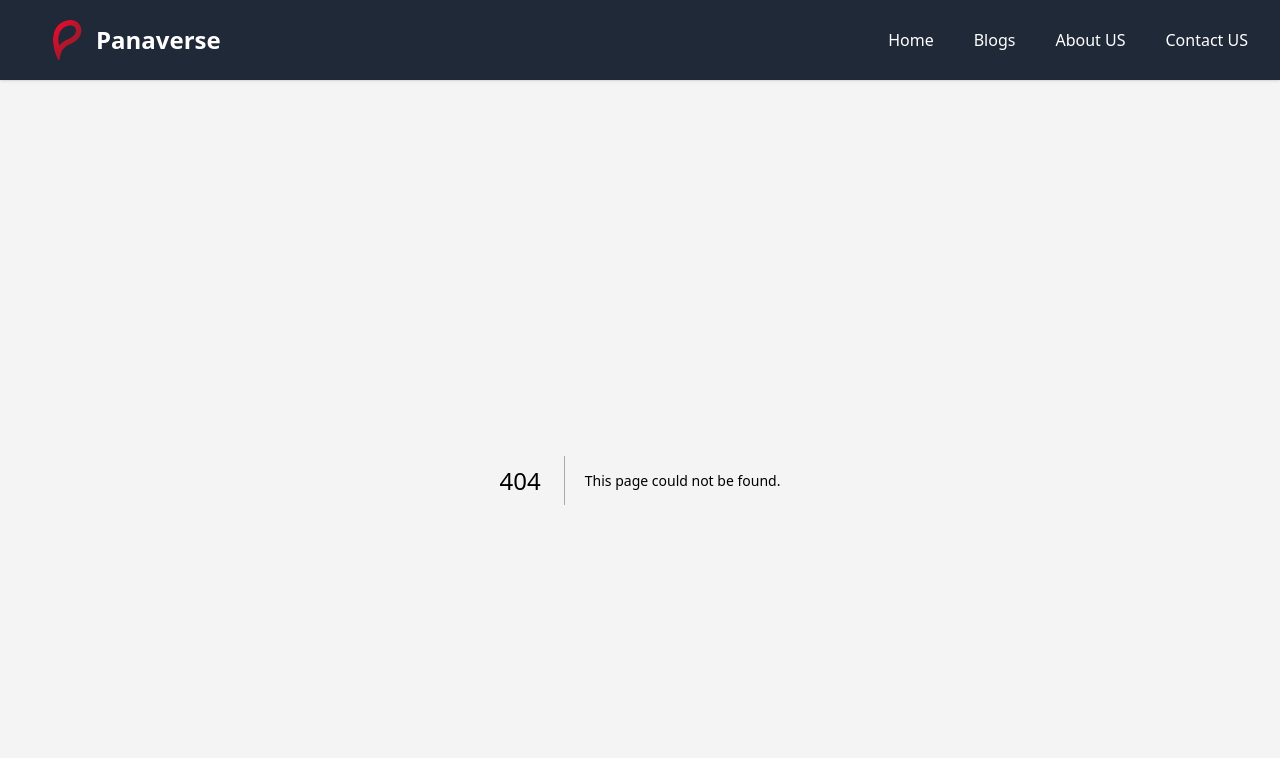
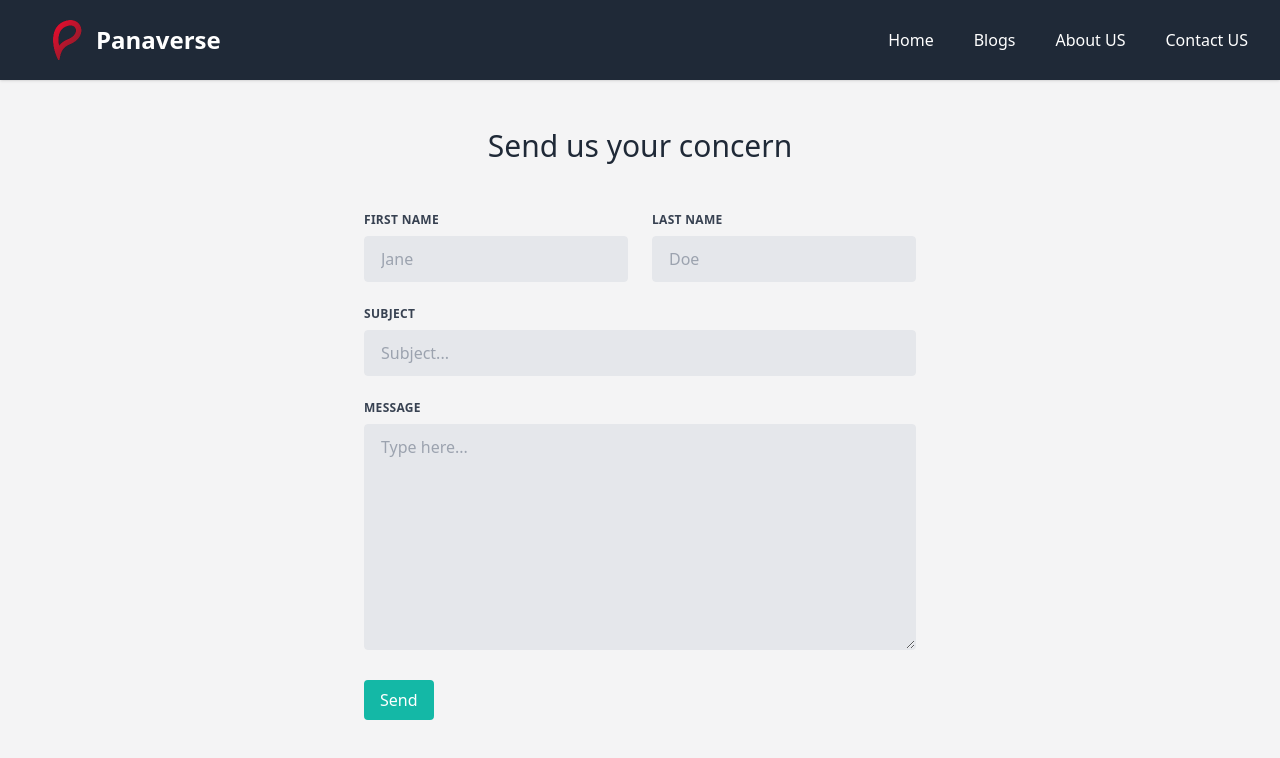
Before and after one commit to bilal-faisal/panaverse-website, a Next.js app: page /contact_us in a window 1280 px wide. Before the commit this address had no page. Shown: the top 758 px of the page. Built offline with nearby package versions, Linux system fonts and the light colour scheme.

Commit message:
Form added

```diff
--- /dev/null
+++ b/src/app/contact_us/page.tsx
@@ -0,0 +1,90 @@
+const page = () => {
+  return (
+    <div className="flex justify-center m-10">
+      <form className="w-full max-w-xl">
+        <h1 className="text-3xl text-center font-medium mt-2 mb-10 pb-2 text-[#1F2937]">Send us your concern</h1>
+        <div className="flex flex-wrap mb-3">
+
+          <div className="w-full md:w-1/2 px-3 mb-3 md:mb-0">
+            <label
+              className="block uppercase tracking-wide text-gray-700 text-xs font-bold mb-2"
+              htmlFor="grid-first-name"
+            >
+              First Name
+            </label>
+            <input
+              className="appearance-none block w-full bg-gray-200 text-gray-700 border rounded py-3 px-4 mb-3 leading-tight focus:outline-none focus:bg-white"
+              id="grid-first-name"
+              type="text"
+              placeholder="Jane"
+            />
+            {/* <p className="text-red-500 text-xs italic hidden">
+              Please fill out this field.
+            </p> */}
+          </div>
+          <div className="w-full md:w-1/2 px-3 mb-4 md:mb-0">
+            <label
+              className="block uppercase tracking-wide text-gray-700 text-xs font-bold mb-2"
+              htmlFor="grid-last-name"
+            >
+              Last Name
+            </label>
+            <input
+              className="appearance-none block w-full bg-gray-200 text-gray-700 border border-gray-200 rounded py-3 px-4 leading-tight focus:outline-none focus:bg-white focus:border-gray-500"
+              id="grid-last-name"
+              type="text"
+              placeholder="Doe"
+            />
+          </div>
+        </div>
+        <div className="flex flex-wrap mb-6">
+          <div className="w-full px-3">
+            <label
+              className="block uppercase tracking-wide text-gray-700 text-xs font-bold mb-2"
+              htmlFor="subject"
+            >
+              Subject
+            </label>
+            <input
+              className="appearance-none block w-full bg-gray-200 text-gray-700 border border-gray-200 rounded py-3 px-4 leading-tight focus:outline-none focus:bg-white focus:border-gray-500"
+              id="subject"
+              type="text"
+              placeholder="Subject..."
+            />
+          </div>
+        </div>
+        <div className="flex flex-wrap mb-6">
+          <div className="w-full px-3">
+            <label
+              className="block uppercase tracking-wide text-gray-700 text-xs font-bold mb-2"
+              htmlFor="textArea"
+            >
+              Message
+            </label>
+            <textarea
+              className="w-full bg-gray-200 text-gray-700 border rounded py-3 px-4 leading-tight focus:outline-none focus:bg-white focus:border-gray-500"
+              name="textArea"
+              id="textArea"
+              placeholder="Type here..."
+              cols={30}
+              rows={10}
+            ></textarea>
+          </div>
+        </div>
+
+        <div className="flex flex-wrap mb-6">
+          <div className="w-full px-3">
+            <button
+              className="self-end bg-teal-500 hover:bg-teal-700 border-teal-500 hover:border-teal-700 text-md border-4 text-white py-1 px-3 rounded"
+              type="button"
+            >
+              Send
+            </button>
+          </div>
+        </div>
+      </form>
+    </div>
+  );
+};
+
+export default page;
```
